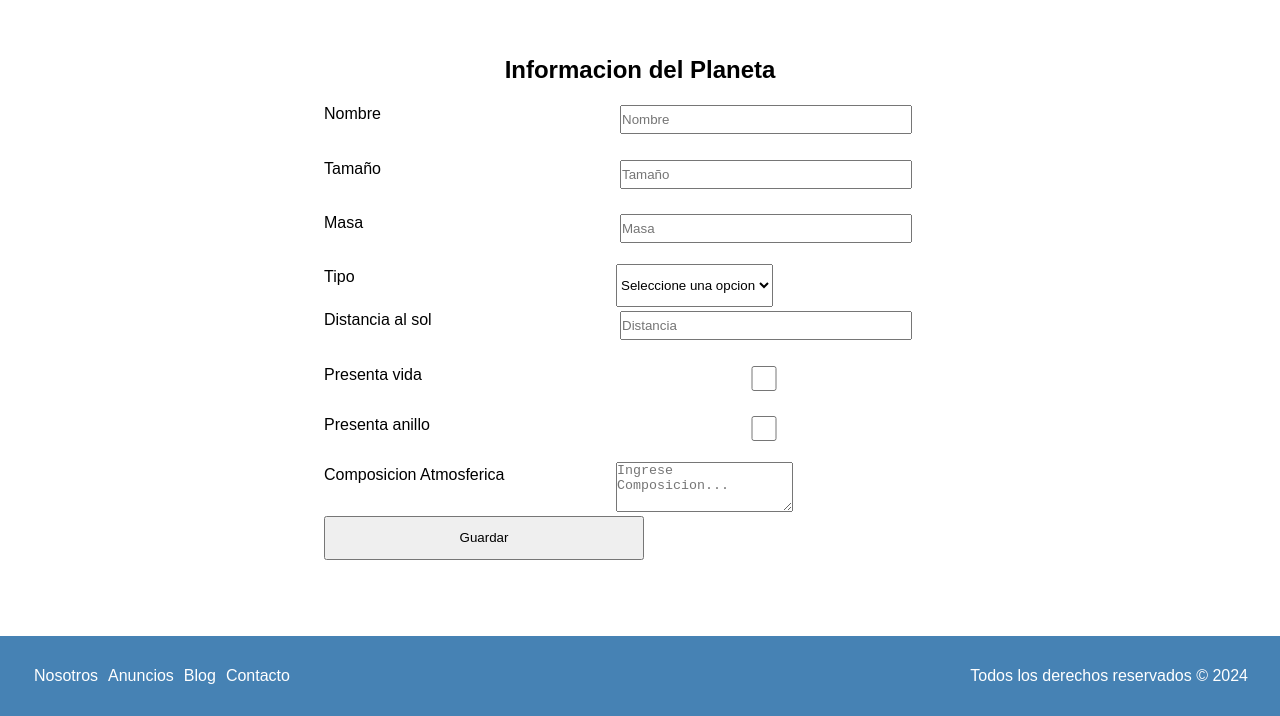
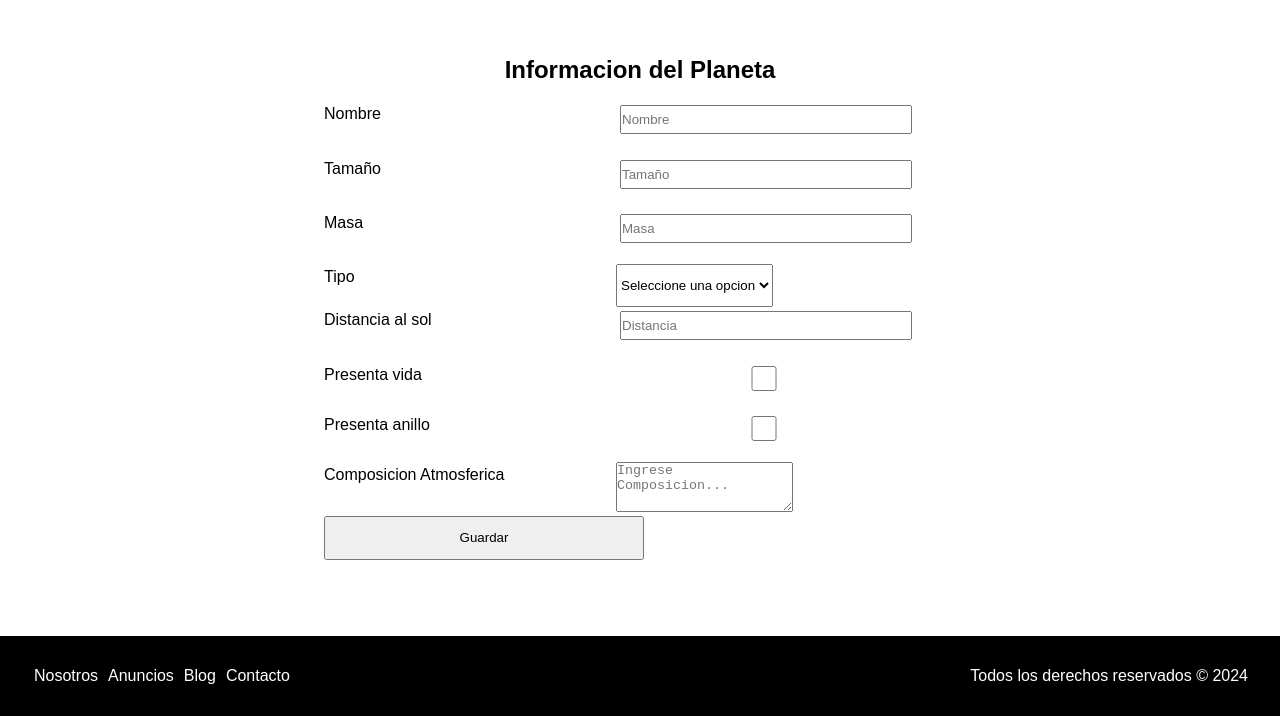
Before and after one commit to GGomez98/Parcial1_LABO3_Gast-n_G-mez, a plain HTML site: page index.html in a window 1280 px wide. Shown: the part 184-900 px from the top of the page. Drawn offline with Linux system fonts and the light colour scheme.

```diff
--- a/main.css
+++ b/main.css
@@ -47,7 +47,7 @@ header nav a{
     color: white;
 }
 
-a:hover{
+header nav a:hover{
     background-color: #4683b4c2;
 }
 
@@ -147,7 +147,7 @@ td{
 }
 
 footer{
-    background-color: #4682b4;
+    background-color: black;
     color: white;
     display: flex;
     flex-wrap: wrap;
@@ -161,12 +161,18 @@ footer nav{
     width: 50%;
     display: flex;
     align-items: center;
+    text-align: center;
 }
 
 footer nav a{
     margin: 5px;
     text-decoration: none;
     color: white;
+    height: 100%;
+}
+
+footer nav a:hover{
+    background-color: gray;
 }
 
 footer p{
```
